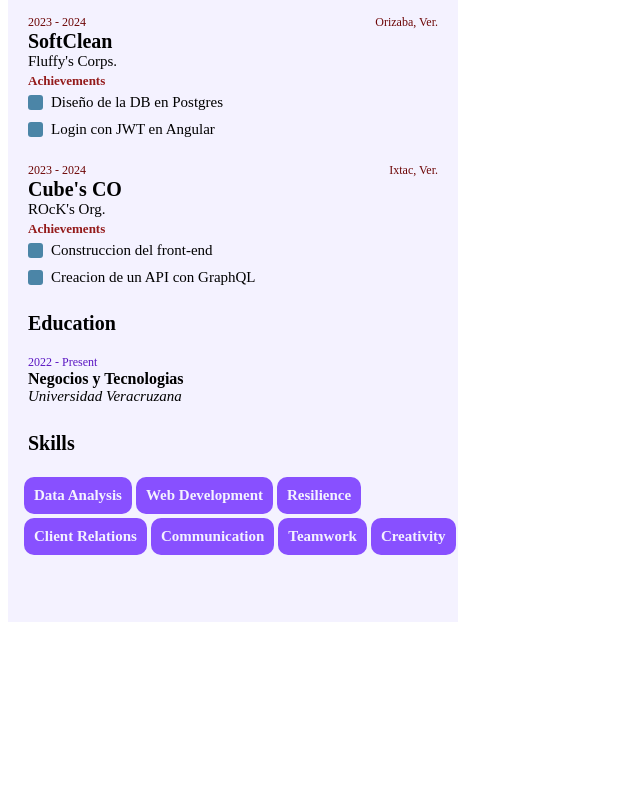
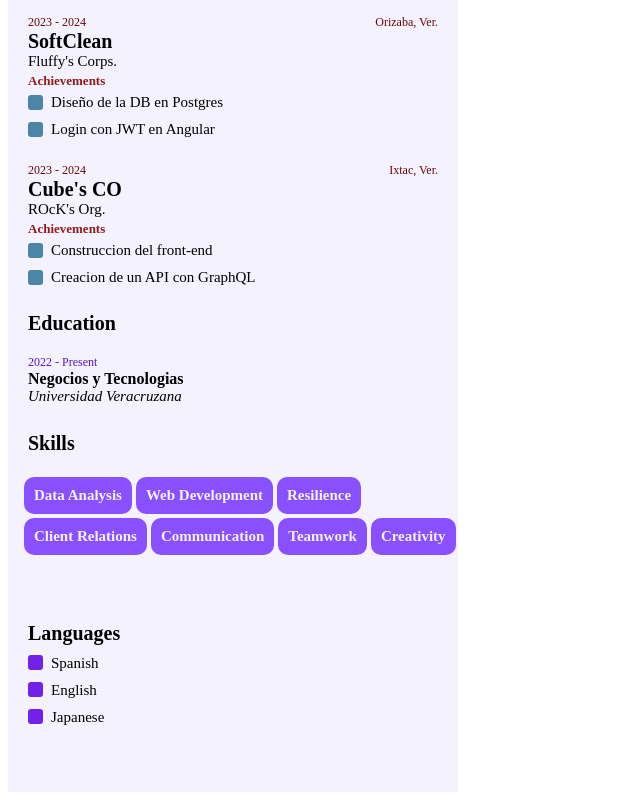
Before and after one commit to Lu1sAndr3sR/Lu1sAndr3sR.github.io, an Angular app: page / in a window 1280 px wide. Shown: the part 246-1046 px from the top of the page, without its empty margins (0-640 px from the left). Before the commit the page ends 876 px from the top, so only its background shows below. Built offline with nearby package versions, Linux system fonts and the light colour scheme.

Commit message:
add languages branch #5

```diff
--- a/src/app/app.component.html
+++ b/src/app/app.component.html
@@ -13,10 +13,12 @@
 
     </div>
     <div id="right_side">
-      <div id="skill">
+        <div id="skills">
             <app-skill></app-skill>
         </div>
 
+        <div id="languages">
+            <app-languages></app-languages>
         </div>
-
+    </div>
 </section>
--- a/src/app/app.component.ts
+++ b/src/app/app.component.ts
@@ -4,11 +4,13 @@
 import { WorkExperienceComponent } from './work-experience/work-experience.component';
 import { EducationComponent } from './education/education.component';
 import { SkillComponent } from './skill/skill.component';
+import { LanguagesComponent } from './languages/languages.component';
 
 @Component({
   selector: 'app-root',
   standalone: true,
-  imports: [RouterOutlet, HeaderComponent, WorkExperienceComponent, EducationComponent,SkillComponent],
+  imports: [RouterOutlet, HeaderComponent, WorkExperienceComponent, EducationComponent,SkillComponent,
+    LanguagesComponent],
   templateUrl: './app.component.html',
   styleUrl: './app.component.css'
 })
--- /dev/null
+++ b/src/app/languages/languages.component.css
@@ -0,0 +1,34 @@
+.languages{
+    background-color: #f4f2ff;
+    width: 450px;
+    height: 170px;
+}
+
+#languages_title{
+    margin: 0;
+    font-size: 20px;
+    font-weight: bold;
+    padding-left: 20px;
+    padding-bottom: 10px;
+}
+
+#languages_items{
+    padding-left: 20px;
+    padding-bottom: 5px;
+    display: flex;
+    gap: 8px;
+}
+
+#item{
+    margin: 0;
+    font-size: 15px;
+    padding-bottom: 5px;
+}
+
+#cuadradito{
+    margin: 0px;
+    background-color: #7121e8;
+    border-radius: 3px;
+    width: 15px;
+    height: 15px;
+}
--- /dev/null
+++ b/src/app/languages/languages.component.html
@@ -0,0 +1,7 @@
+<section class="languages">
+    <h1 id="languages_title">Languages</h1>
+    <div id="languages_items" *ngFor="let language of languages">
+      <div id="cuadradito"></div>
+      <p id="item">{{language.name}}</p>
+    </div>
+  </section>
--- /dev/null
+++ b/src/app/languages/languages.component.ts
@@ -0,0 +1,36 @@
+import { Component } from '@angular/core';
+import { CommonModule } from '@angular/common';
+
+@Component({
+  selector: 'app-languages',
+  standalone: true,
+  imports: [CommonModule],
+  templateUrl: './languages.component.html',
+  styleUrl: './languages.component.css'
+})
+export class LanguagesComponent {
+
+  languages: Array<any> = []
+
+  constructor() {}
+
+  ngOnInit(): void {
+
+    let language1 = {
+      name: "Spanish"
+    }
+
+    let language2 = {
+      name: "English"
+    }
+
+    let language3 = {
+      name: "Japanese"
+    }
+
+    this.languages.push(language1);
+    this.languages.push(language2);
+    this.languages.push(language3);
+    console.log(this.languages);
+  }
+}
```
Also changed, not shown: 1 other file (tests, documents, lock files or other folders). Lines whose indentation alone changed are shown as unchanged.
